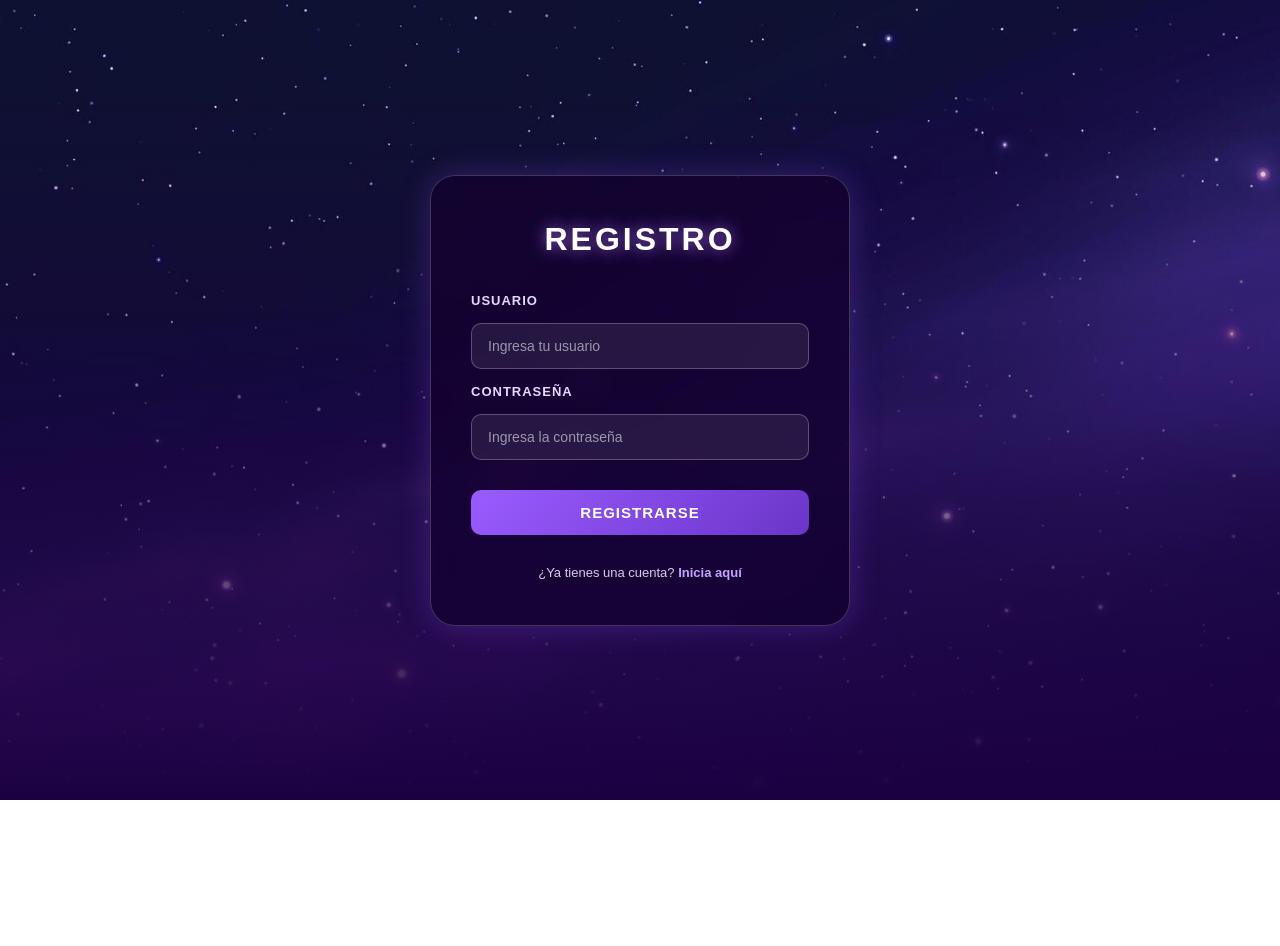
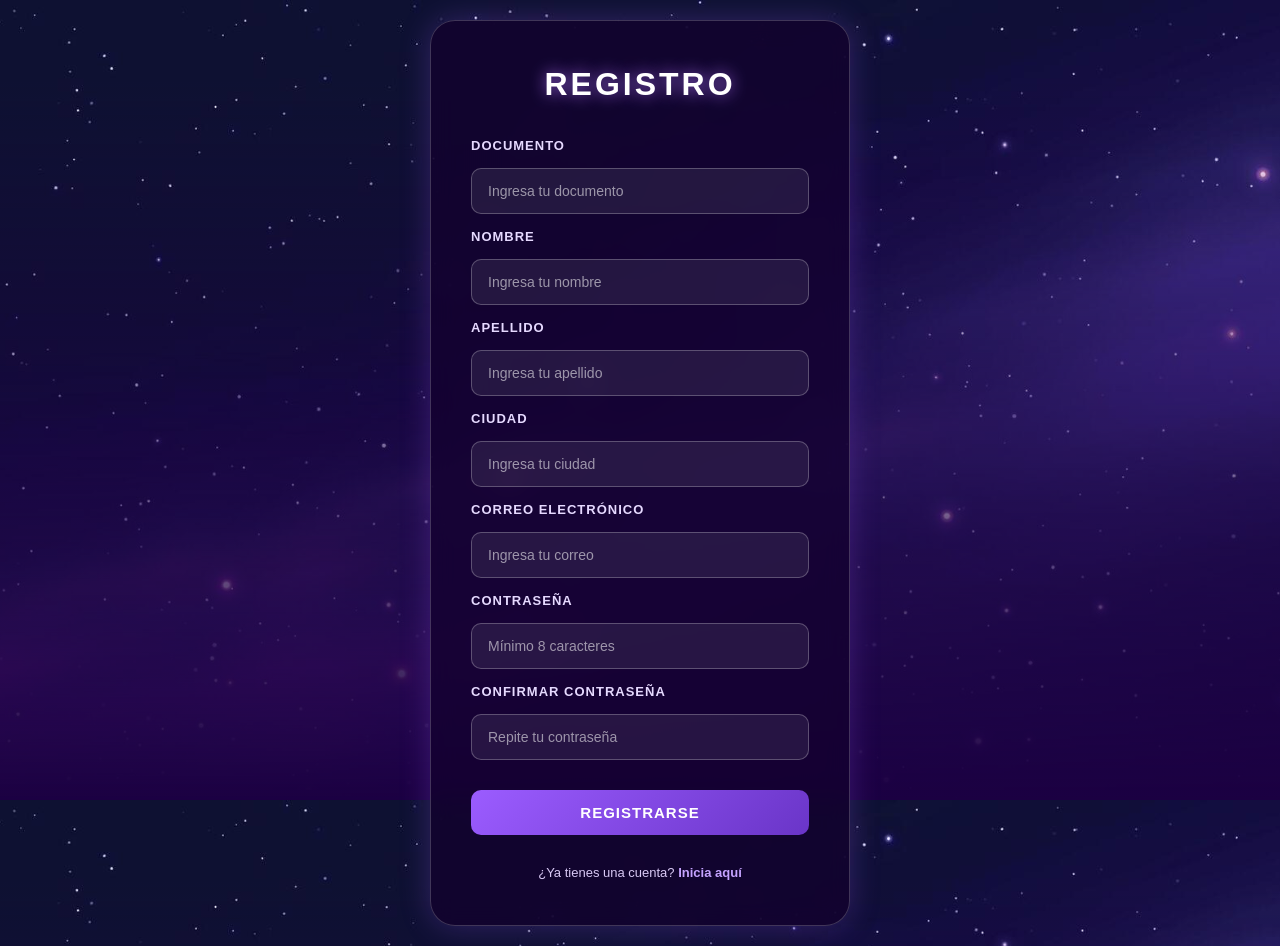
Before and after one commit to samuelmc-12/SidcuReact, a React (Vite) app: page /registro in a window 1280 px wide. Before the commit the page ends 800 px from the top, so only its background shows below. Built offline with nearby package versions, Linux system fonts and the light colour scheme.

Commit message:
Login y registro quedaron listos

```diff
--- a/src/pages/homePage/Home.jsx
+++ b/src/pages/homePage/Home.jsx
@@ -1,36 +1,53 @@
 import { useState } from "react";
-import { useNavigate } from "react-router-dom";
-import { Link } from "react-router-dom";
+import { Link, useNavigate } from "react-router-dom";
 import "./Home.css";
 import Actualizaciones from "./Actualizaciones.jsx";
 
+function leerUsuarioGuardado() {
+    const usuarioGuardado = localStorage.getItem("usuario");
+
+    if (!usuarioGuardado) {
+        return null;
+    }
+
+    try {
+        const usuario = JSON.parse(usuarioGuardado);
+
+        // Compatibilidad con el valor de texto guardado por el login anterior.
+        if (typeof usuario === "string") {
+            return { nombre: usuario };
+        }
+
+        return usuario;
+    } catch {
+        return { nombre: usuarioGuardado };
+    }
+}
+
 const Home = () => {
-    const [usuario, setUsuario] = useState(() => localStorage.getItem("usuario"));
+    const [usuario, setUsuario] = useState(leerUsuarioGuardado);
+    const [busqueda, setBusqueda] = useState("");
+    const navigate = useNavigate();
 
     const cerrarSesion = () => {
         localStorage.removeItem("usuario");
         setUsuario(null);
     };
 
+    const handleBuscar = () => {
+        if (!busqueda.trim()) {
+            return;
+        }
 
-    const navigate = useNavigate();
-        const [busqueda, setBusqueda] = useState("");
-
-        const handleBuscar = () => {
-            if (busqueda.trim() === "") {
-                return;
-            }
-
-            navigate(`/carreras?buscar=${encodeURIComponent(busqueda.trim())}`);
-        };
-
+        navigate(`/carreras?buscar=${encodeURIComponent(busqueda.trim())}`);
+    };
 
     return (
         <main>
             <h1 id="tituloPrincipal">
                 {usuario ? (
                     <>
-                        ¡Bienvenido, {usuario}! <br />
+                        ¡Bienvenido, {usuario.nombre}! <br />
                         Encuentra la mejor opción para <span>estudiar</span>
                     </>
                 ) : (
@@ -39,21 +56,21 @@ const Home = () => {
                     </>
                 )}
             </h1>
+
             <p id="subtituloPrincipal">
                 Explora diferentes carreras universitarias, conoce las
                 universidades y descubre las oportunidades que te acercan
                 a tu futuro profesional.
             </p>
 
-
             <div className="buscador">
                 <input
                     type="text"
                     placeholder="¿Qué carrera te gustaría estudiar?"
                     value={busqueda}
-                    onChange={(e) => setBusqueda(e.target.value)}
-                    onKeyDown={(e) => {
-                        if (e.key === "Enter") handleBuscar();
+                    onChange={(event) => setBusqueda(event.target.value)}
+                    onKeyDown={(event) => {
+                        if (event.key === "Enter") handleBuscar();
                     }}
                 />
 
@@ -61,7 +78,6 @@ const Home = () => {
                     Buscar
                 </button>
             </div>
-
 
             <div className="registro">
                 {usuario ? (
--- a/src/pages/registroPage/Registro.jsx
+++ b/src/pages/registroPage/Registro.jsx
@@ -1,50 +1,178 @@
-
+import { useState } from "react";
+import { Link, useNavigate } from "react-router-dom";
+import { postApiData } from "../../services/api";
 import "./Registro.css";
 
 const Registro = () => {
+    const [formulario, setFormulario] = useState({
+        documento: "",
+        nombre: "",
+        apellido: "",
+        ciudad: "",
+        correo: "",
+        contrasena: "",
+        confirmarContrasena: "",
+    });
+    const [error, setError] = useState("");
+    const [cargando, setCargando] = useState(false);
+    const navigate = useNavigate();
+
+    const actualizarCampo = (event) => {
+        const { name, value } = event.target;
+
+        setFormulario((actual) => ({
+            ...actual,
+            [name]: value,
+        }));
+    };
+
+    const registrar = async (event) => {
+        event.preventDefault();
+        setError("");
+
+        if (formulario.contrasena !== formulario.confirmarContrasena) {
+            setError("Las contraseñas no coinciden.");
+            return;
+        }
+
+        if (formulario.contrasena.length < 8) {
+            setError("La contraseña debe tener mínimo 8 caracteres.");
+            return;
+        }
+
+        setCargando(true);
+
+        try {
+            const usuario = await postApiData("/api/auth/registro", {
+                ...formulario,
+                documento: formulario.documento.trim(),
+                nombre: formulario.nombre.trim(),
+                apellido: formulario.apellido.trim(),
+                ciudad: formulario.ciudad.trim(),
+                correo: formulario.correo.trim(),
+            });
+
+            // El registro también devuelve id, nombre, correo y tipo.
+            localStorage.setItem("usuario", JSON.stringify(usuario));
+            navigate("/home");
+        } catch (errorSolicitud) {
+            setError(errorSolicitud.message || "No se pudo completar el registro.");
+        } finally {
+            setCargando(false);
+        }
+    };
+
     return (
         <main className="login-main">
             <div className="login-container">
-
                 <div id="tituloRegistro">
                     <h2>REGISTRO</h2>
                 </div>
 
-                <div id="formularioRegistro">
-
-                    <label htmlFor="usuario">
-                        USUARIO
-                    </label>
-
+                <form id="formularioRegistro" onSubmit={registrar}>
+                    <label htmlFor="documentoRegistro">DOCUMENTO</label>
                     <input
-                        id="usuario"
+                        id="documentoRegistro"
+                        name="documento"
                         type="text"
-                        placeholder="Ingresa tu usuario"
+                        placeholder="Ingresa tu documento"
+                        autoComplete="off"
+                        value={formulario.documento}
+                        onChange={actualizarCampo}
+                        maxLength={20}
+                        required
                     />
 
-                    <label htmlFor="contraseña">
-                        CONTRASEÑA
-                    </label>
-
+                    <label htmlFor="nombreRegistro">NOMBRE</label>
                     <input
-                        type="password"
-                        name="contraseña"
-                        id="contraseña"
-                        placeholder="Ingresa la contraseña"
+                        id="nombreRegistro"
+                        name="nombre"
+                        type="text"
+                        placeholder="Ingresa tu nombre"
+                        autoComplete="given-name"
+                        value={formulario.nombre}
+                        onChange={actualizarCampo}
+                        maxLength={100}
+                        required
                     />
 
-                    <button id="botonRegistro">
-                        REGISTRARSE
+                    <label htmlFor="apellidoRegistro">APELLIDO</label>
+                    <input
+                        id="apellidoRegistro"
+                        name="apellido"
+                        type="text"
+                        placeholder="Ingresa tu apellido"
+                        autoComplete="family-name"
+                        value={formulario.apellido}
+                        onChange={actualizarCampo}
+                        maxLength={100}
+                        required
+                    />
+
+                    <label htmlFor="ciudadRegistro">CIUDAD</label>
+                    <input
+                        id="ciudadRegistro"
+                        name="ciudad"
+                        type="text"
+                        placeholder="Ingresa tu ciudad"
+                        autoComplete="address-level2"
+                        value={formulario.ciudad}
+                        onChange={actualizarCampo}
+                        maxLength={50}
+                        required
+                    />
+
+                    <label htmlFor="correoRegistro">CORREO ELECTRÓNICO</label>
+                    <input
+                        id="correoRegistro"
+                        name="correo"
+                        type="email"
+                        placeholder="Ingresa tu correo"
+                        autoComplete="email"
+                        value={formulario.correo}
+                        onChange={actualizarCampo}
+                        maxLength={100}
+                        required
+                    />
+
+                    <label htmlFor="contrasenaRegistro">CONTRASEÑA</label>
+                    <input
+                        id="contrasenaRegistro"
+                        name="contrasena"
+                        type="password"
+                        placeholder="Mínimo 8 caracteres"
+                        autoComplete="new-password"
+                        value={formulario.contrasena}
+                        onChange={actualizarCampo}
+                        minLength={8}
+                        maxLength={100}
+                        required
+                    />
+
+                    <label htmlFor="confirmarContrasenaRegistro">
+                        CONFIRMAR CONTRASEÑA
+                    </label>
+                    <input
+                        id="confirmarContrasenaRegistro"
+                        name="confirmarContrasena"
+                        type="password"
+                        placeholder="Repite tu contraseña"
+                        autoComplete="new-password"
+                        value={formulario.confirmarContrasena}
+                        onChange={actualizarCampo}
+                        required
+                    />
+
+                    {error && <p role="alert">{error}</p>}
+
+                    <button id="botonRegistro" type="submit" disabled={cargando}>
+                        {cargando ? "REGISTRANDO..." : "REGISTRARSE"}
                     </button>
 
                     <p>
-                        ¿Ya tienes una cuenta?{" "}
-                        <a href="/login">
-                            Inicia aquí
-                        </a>
+                        ¿Ya tienes una cuenta? <Link to="/login">Inicia aquí</Link>
                     </p>
-
-                </div>
+                </form>
             </div>
         </main>
     );
```
